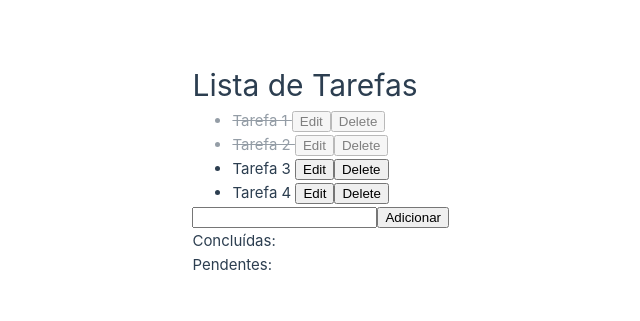
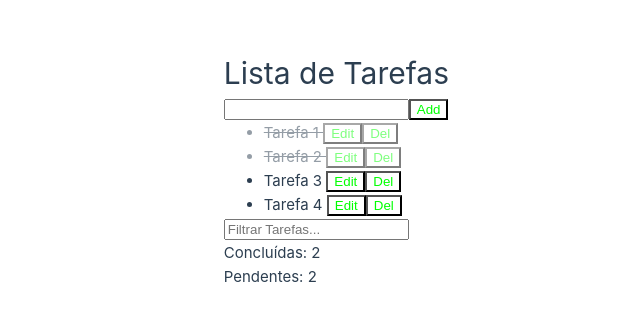
Before and after one commit to IgorMMichels/to-do, a Vue app: page / in a window 1280 px wide. Shown: the part 231-552 px from the top of the page, without its empty margins (176-816 px from the left). Built offline with nearby package versions, Linux system fonts and the light colour scheme.

Commit message:
Finalização Atividade To-Do List, Todas As Funções concluídas

```diff
--- a/src/App.vue
+++ b/src/App.vue
@@ -26,21 +26,34 @@ const tarefas = ref([
 const novaTarefa = ref('')
 
 function addTarefa(novaTarefa) {
-  const id = tarefas.value[tarefas.value.length - 1].id + 1
-  console.log(id)
-  tarefas.value.push({id: id, tarefa: novaTarefa, status: 'pendente'})
+  let id = 1
+  if (tarefas.value.length > 0) {
+    id = tarefas.value[tarefas.value.length - 1].id + 1
+  }
+  tarefas.value.push({ id: id, tarefa: novaTarefa, status: 'pendente' })
 }
 function editTarefa(id) {
-  const novoNome = prompt("Insira o novo nome da tarefa");
-  tarefas.value[id-1].tarefa = novoNome
+
+  const novoNome = prompt('Insira o novo nome da tarefa').trim()
+  if (novoNome.trim() != '') {
+    tarefas.value[id - 1].tarefa = novoNome
+  }
 }
 
 const tarefasFiltradas = computed(() => {
-  if (filtro.value.trim().value > 0) {
-    return tarefas.value.filter(item => item.tarefa.includes(filtro.value))
+  if (filtro.value.trim().length > 0) {
+    return tarefas.value.filter((item) => item.tarefa.includes(filtro.value))
   } else {
-    return tarefas.value;
+    return tarefas.value
   }
+})
+
+const concluidas = computed(() => {
+  return tarefas.value.filter(t => t.status === 'concluida').length
+})
+
+const pendentes = computed(() => {
+  return tarefas.value.filter(t => t.status === 'pendente').length
 })
 
 // Concluir Tarefa
@@ -49,22 +62,36 @@ const tarefasFiltradas = computed(() => {
 <template>
   <div class="container">
     <h1>Lista de Tarefas</h1>
+    <input type="text" v-model="novaTarefa" />
+    <button @click="addTarefa(novaTarefa)">Add</button>
     <ul>
-      <li v-for="tarefa in tarefas" :key="tarefa" @click="tarefa.status = tarefa.status === 'concluida' ? 'pendente' : 'concluida'" :class="{concluida: tarefa.status == 'concluida'}">
+      <li
+        v-for="tarefa in tarefasFiltradas"
+        :key="tarefa"
+        @click="tarefa.status = tarefa.status === 'concluida' ? 'pendente' : 'concluida'"
+        :class="{ concluida: tarefa.status == 'concluida' }"
+      >
         {{ tarefa.tarefa }} <button @click="editTarefa(tarefa.id)">Edit</button>
-        <button @click="tarefas.splice(tarefas.indexOf(tarefa), 1)">Delete</button>
+        <button @click="tarefas.splice(tarefas.indexOf(tarefa), 1)">Del</button>
       </li>
+      <p v-if="tarefasFiltradas.length == 0">Nenhum Resultado Encontrado</p>
     </ul>
-    <input type="text" v-model="novaTarefa" />
-    <button @click="addTarefa(novaTarefa)">Adicionar</button>
-    <p>Concluídas: {{  }}</p>
-    <p>Pendentes: {{ }}</p>
+    <input type="search" v-model="filtro" placeholder="Filtrar Tarefas...">
+    <p>Concluídas: {{  concluidas  }}</p>
+    <p>Pendentes: {{  pendentes  }}</p>
   </div>
 </template>
 
 <style scoped>
+button {
+  color: lime;
+  background: none;
+}
 li {
   cursor: pointer;
+}
+p {
+  margin: 0;
 }
 .concluida {
   text-decoration: line-through;
```
